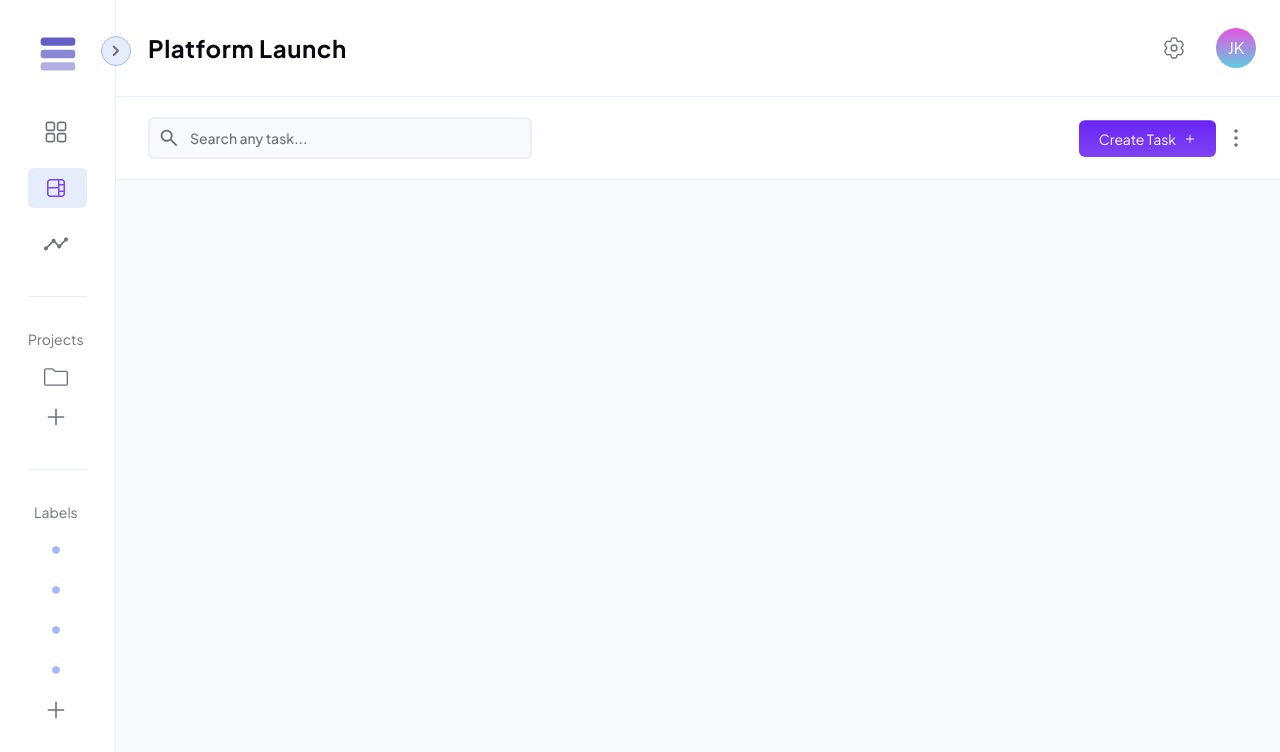
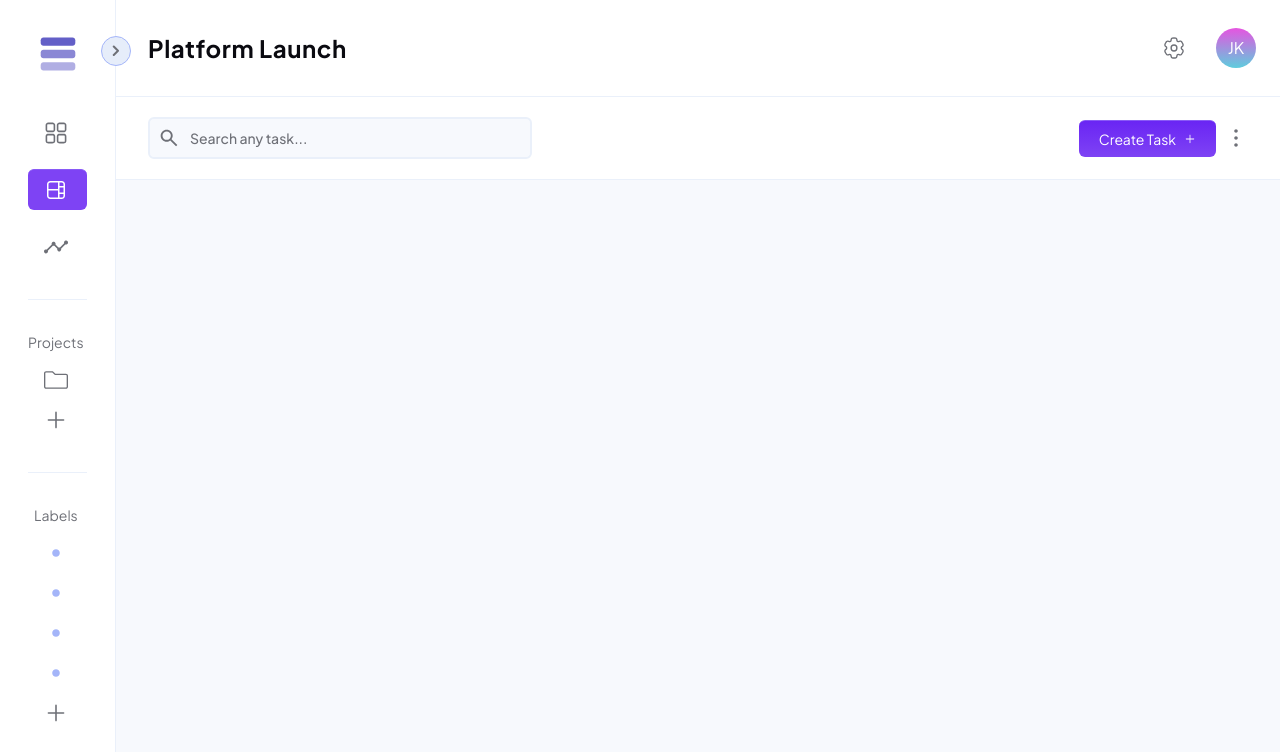
Before and after one commit to jkellerman/TaskFlow, a Next.js app: page /board in a window 1280 px wide. Shown: the top 752 px of the page. Built offline with nearby package versions, Linux system fonts and the light colour scheme.

Commit message:
chore: change navlinks styles

```diff
--- a/components/ui/nav-links.tsx
+++ b/components/ui/nav-links.tsx
@@ -27,8 +27,9 @@ export default function NavLinks({ isExpanded }: NavLinksProps) {
 					<li
 						key={i}
 						className={clsx(`relative mb-4 flex items-center rounded-md`, {
-							"bg-secondary-medium text-primary dark:bg-tertiary-medium dark:text-white": pathname === link.href,
-							"hover:bg-secondary hover:text-primary dark:hover:bg-tertiary-lighter dark:hover:text-white":
+							"border-t border-primary-lighter bg-primary text-primary-foreground dark:border-tertiary-lighter dark:bg-tertiary-medium dark:text-white":
+								pathname === link.href,
+							"border-t border-transparent transition-colors duration-300 hover:bg-secondary-medium hover:text-primary dark:hover:bg-tertiary-lighter dark:hover:text-white":
 								pathname !== link.href,
 						})}
 					>
```
